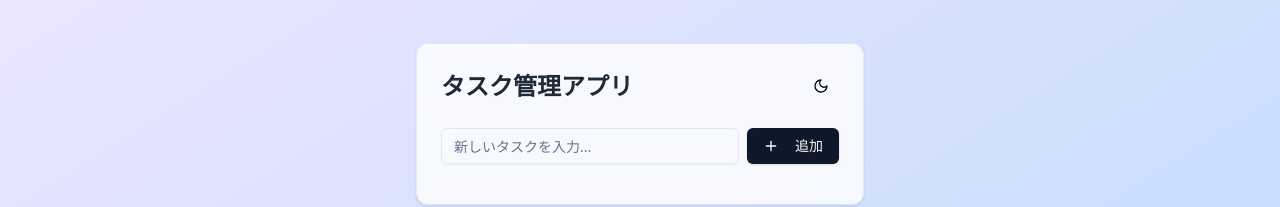
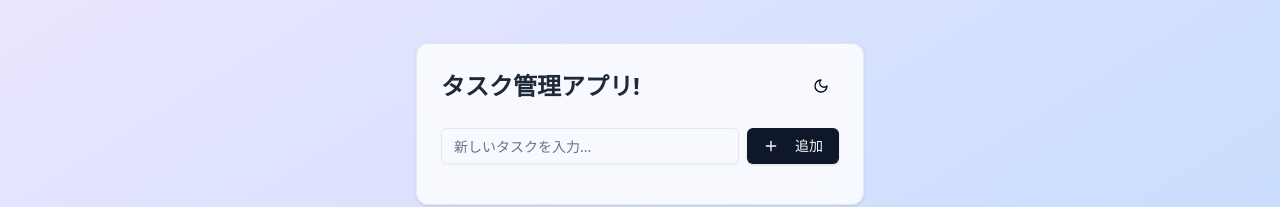
Before and after one commit to moricchi/my-app, a Next.js app: page / in a window 1280 px wide. Shown: the part 276-483 px from the top of the page. Built offline with nearby package versions, Linux system fonts and the light colour scheme.

Commit message:
全体の変更をコミット

```diff
--- a/app/page.tsx
+++ b/app/page.tsx
@@ -72,7 +72,7 @@ export default function TaskApp() {
       <Card className="w-full max-w-md bg-white/80 dark:bg-gray-800/80 backdrop-blur-lg">
         <CardContent className="p-6">
           <div className="flex justify-between items-center mb-6">
-            <h1 className="text-2xl font-bold text-gray-800 dark:text-white">タスク管理アプリ</h1>
+            <h1 className="text-2xl font-bold text-gray-800 dark:text-white">タスク管理アプリ!</h1>
             <Button variant="ghost" size="icon" onClick={() => setIsDarkMode(!isDarkMode)}>
               {isDarkMode ? <Sun className="h-5 w-5" /> : <Moon className="h-5 w-5" />}
             </Button>
```
